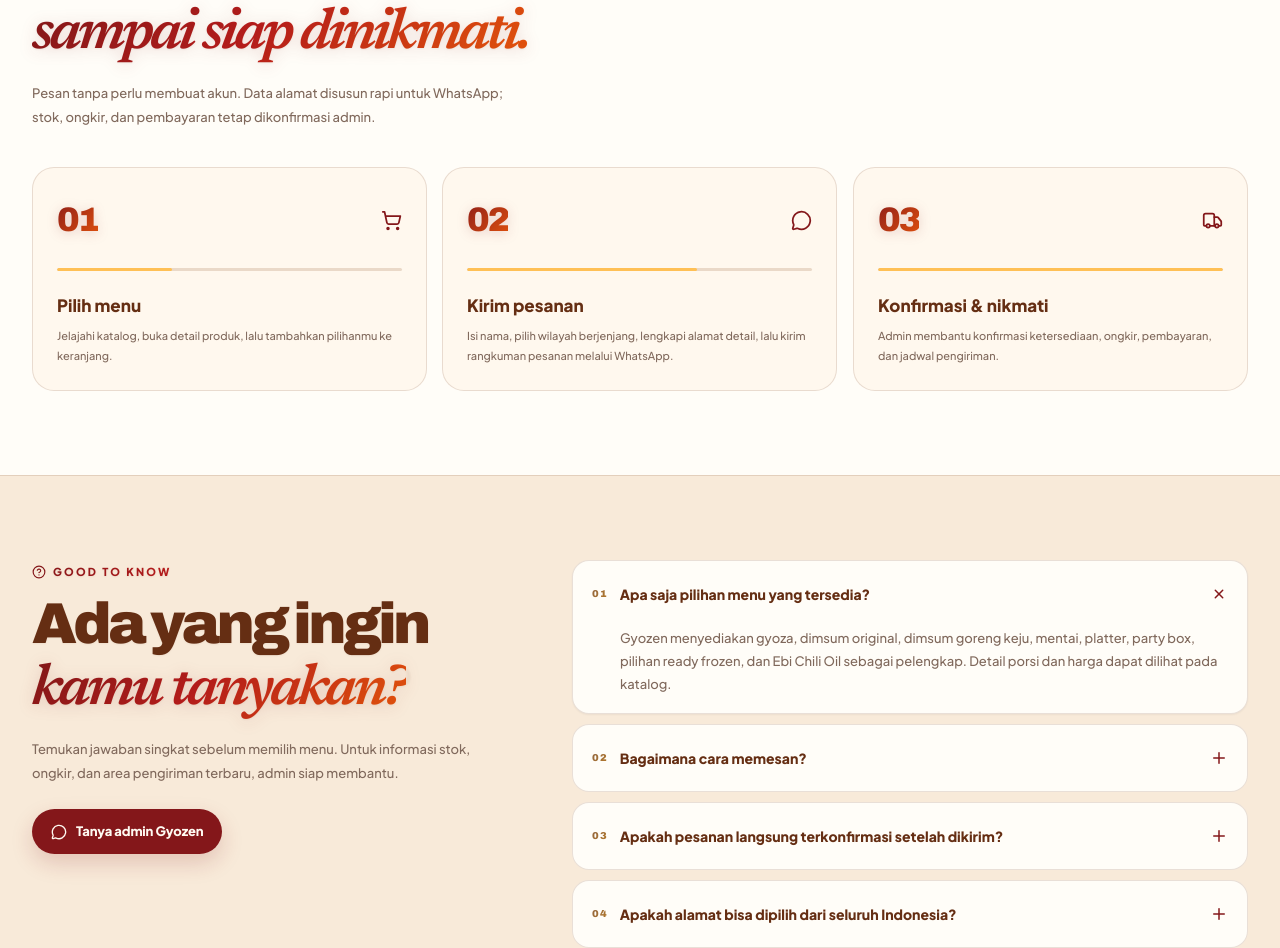
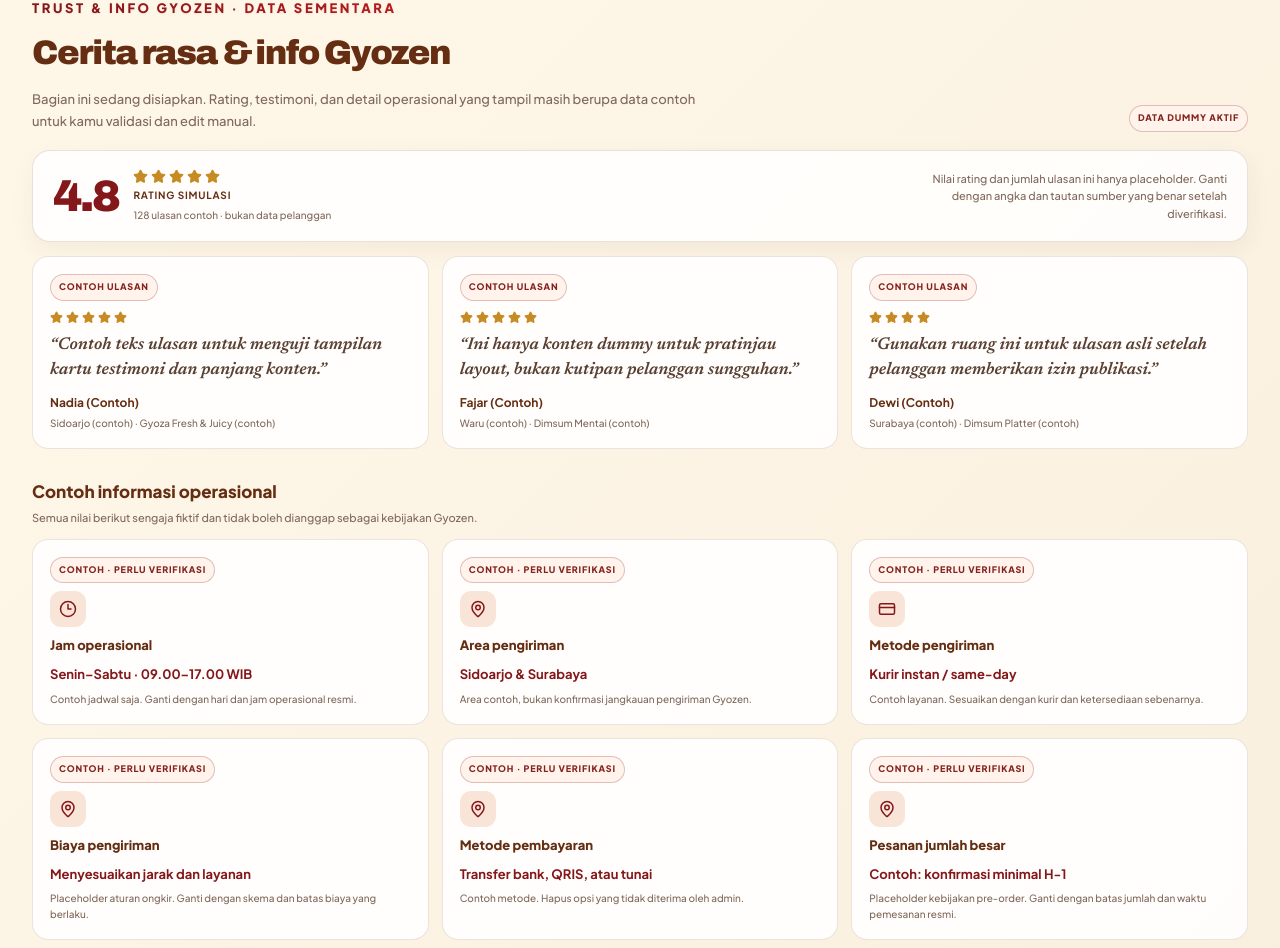
Before and after one commit to arsepladisar08-lab/LP-Dimsum-Gyoza, a React (Vite) app: page / in a window 1280 px wide. Shown: the part 4791-5739 px from the top of the page. Built offline with nearby package versions, Linux system fonts and the light colour scheme.

Commit message:
Show editable trust sample content
Show clearly labeled dummy ratings, testimonials, and operational details on the landing page.

```diff
--- a/src/App.tsx
+++ b/src/App.tsx
@@ -17,6 +17,7 @@
 import { ScrollEffects } from './components/ScrollEffects';
 import { GYOZEN_PRODUCTS } from './data/products';
 import { GYOZEN_BUNDLES } from './data/bundles';
+import { DEMO_TRUST_CONTENT_ENABLED } from './data/demoContent';
 import { CartItem, Product, MenuCategory } from './types';
 import { calculateTotalCount, calculateTotal, reconcileCartItems, CartCatalogEntry } from './utils/order';
 
@@ -34,10 +35,6 @@
 const CART_CATALOG: CartCatalogEntry[] = [...GYOZEN_PRODUCTS, ...BUNDLE_CART_CATALOG];
 
 export default function App() {
-  // Demo trust content is opt-in for preview only; never visible on normal/public visits.
-  const demoTrustPreviewEnabled = typeof window !== 'undefined'
-    && new URLSearchParams(window.location.search).get('demoContent') === '1';
-
   // Keranjang awal kosong secara default, dimuat dari localStorage bila ada data valid
   const [cart, setCart] = useState<CartItem[]>(() => {
     try {
@@ -182,7 +179,7 @@
           onPreviewProduct={setSelectedProduct}
         />
         <WhyGyozen onAddBundle={handleAddBundle} />
-        <DemoTrustPreview enabled={demoTrustPreviewEnabled} />
+        <DemoTrustPreview enabled={DEMO_TRUST_CONTENT_ENABLED} />
         <Testimonials />
         <Steps />
         <FAQ />
--- a/src/components/DemoTrustPreview.tsx
+++ b/src/components/DemoTrustPreview.tsx
@@ -12,8 +12,9 @@
 }
 
 /**
- * Preview-only trust layout. All copy and metrics in this component are fictional seed data.
- * It is rendered only when the explicit ?demoContent=1 preview flag is present.
+ * Trust layout shown while sample content is enabled.
+ * All displayed examples are fictional and must be replaced with validated business data.
+ * Toggle DEMO_TRUST_CONTENT_ENABLED in src/data/demoContent.ts to hide this section.
  */
 export const DemoTrustPreview: React.FC<DemoTrustPreviewProps> = ({ enabled }) => {
   if (!enabled) return null;
@@ -24,17 +25,17 @@
     <section className="demo-trust-section" aria-labelledby="demo-trust-title">
       <div className="container-custom">
         <div className="demo-trust-warning" role="note">
-          <strong>DATA SIMULASI / BUKAN INFORMASI RESMI</strong>
+          <strong>DATA CONTOH — BELUM TERVERIFIKASI</strong>
           <p>{DEMO_CONTENT_NOTICE}</p>
         </div>
 
         <div className="demo-trust-heading">
           <div>
-            <p className="section-kicker">PREVIEW KOMPONEN TRUST</p>
-            <h2 id="demo-trust-title">Contoh rating, cerita, dan info usaha</h2>
-            <p>Area ini hanya untuk mengevaluasi layout. Ganti seluruh data dengan sumber asli sebelum mengaktifkannya di halaman publik.</p>
+            <p className="section-kicker">TRUST & INFO GYOZEN · DATA SEMENTARA</p>
+            <h2 id="demo-trust-title">Cerita rasa & info Gyozen</h2>
+            <p>Bagian ini sedang disiapkan. Rating, testimoni, dan detail operasional yang tampil masih berupa data contoh untuk kamu validasi dan edit manual.</p>
           </div>
-          <span className="demo-only-chip">DEMO ONLY</span>
+          <span className="demo-only-chip">DATA DUMMY AKTIF</span>
         </div>
 
         <div className="demo-rating-panel">
@@ -48,7 +49,7 @@
               <small>{DEMO_RATING.reviewCount} ulasan contoh · bukan data pelanggan</small>
             </div>
           </div>
-          <p>Angka dan jumlah ulasan di atas hanyalah placeholder untuk preview kartu rating.</p>
+          <p>Nilai rating dan jumlah ulasan ini hanya placeholder. Ganti dengan angka dan tautan sumber yang benar setelah diverifikasi.</p>
         </div>
 
         <div className="demo-testimonial-grid">
--- a/src/data/demoContent.ts
+++ b/src/data/demoContent.ts
@@ -1,9 +1,12 @@
 /**
- * Fictional seed content for layout review only.
- * Never merge these examples into verified business data or public rating schema.
+ * TEMPAT EDIT DATA CONTOH TRUST GYOZEN
+ * Ganti nilai di file ini secara manual setelah data asli terkumpul dan divalidasi.
+ * Semua nilai saat ini fiktif; jangan dianggap sebagai rating, testimoni, atau kebijakan resmi.
+ * Ubah DEMO_TRUST_CONTENT_ENABLED menjadi false setelah konten asli siap ditampilkan.
  */
+export const DEMO_TRUST_CONTENT_ENABLED = true;
 export const DEMO_CONTENT_NOTICE =
-  'SIMULASI — seluruh angka, nama, ulasan, jam, area, dan metode di bawah adalah data fiktif untuk preview UI. Bukan ulasan pelanggan atau informasi operasional Gyozen.';
+  'DATA CONTOH — rating, jumlah ulasan, nama, kutipan, jam, area layanan, metode pengiriman, ongkir, dan pembayaran di bawah adalah placeholder fiktif. Belum diverifikasi dan bukan klaim resmi Gyozen.';
 
 export const DEMO_RATING = {
   average: 4.8,
@@ -54,16 +57,31 @@
   {
     title: 'Jam operasional',
     value: 'Senin–Sabtu · 09.00–17.00 WIB',
-    note: 'Contoh jam — wajib diganti dengan jadwal resmi.'
+    note: 'Contoh jadwal saja. Ganti dengan hari dan jam operasional resmi.'
   },
   {
-    title: 'Area layanan',
+    title: 'Area pengiriman',
     value: 'Sidoarjo & Surabaya',
-    note: 'Contoh area — bukan konfirmasi jangkauan pengiriman.'
+    note: 'Area contoh, bukan konfirmasi jangkauan pengiriman Gyozen.'
+  },
+  {
+    title: 'Metode pengiriman',
+    value: 'Kurir instan / same-day',
+    note: 'Contoh layanan. Sesuaikan dengan kurir dan ketersediaan sebenarnya.'
+  },
+  {
+    title: 'Biaya pengiriman',
+    value: 'Menyesuaikan jarak dan layanan',
+    note: 'Placeholder aturan ongkir. Ganti dengan skema dan batas biaya yang berlaku.'
   },
   {
     title: 'Metode pembayaran',
-    value: 'Transfer bank & QRIS',
-    note: 'Contoh metode — konfirmasi metode yang benar ke admin.'
+    value: 'Transfer bank, QRIS, atau tunai',
+    note: 'Contoh metode. Hapus opsi yang tidak diterima oleh admin.'
+  },
+  {
+    title: 'Pesanan jumlah besar',
+    value: 'Contoh: konfirmasi minimal H-1',
+    note: 'Placeholder kebijakan pre-order. Ganti dengan batas jumlah dan waktu pemesanan resmi.'
   }
 ];
```
